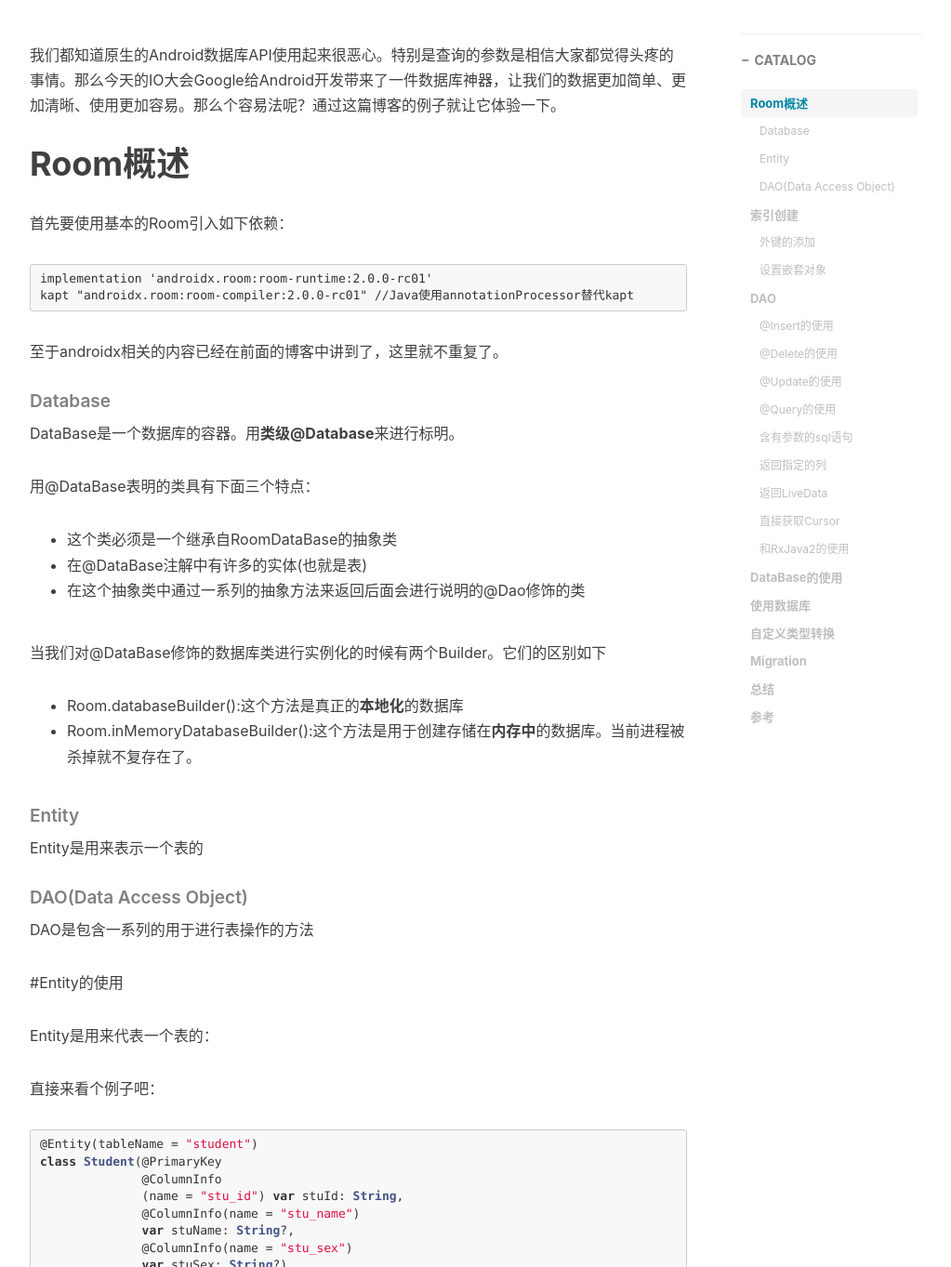
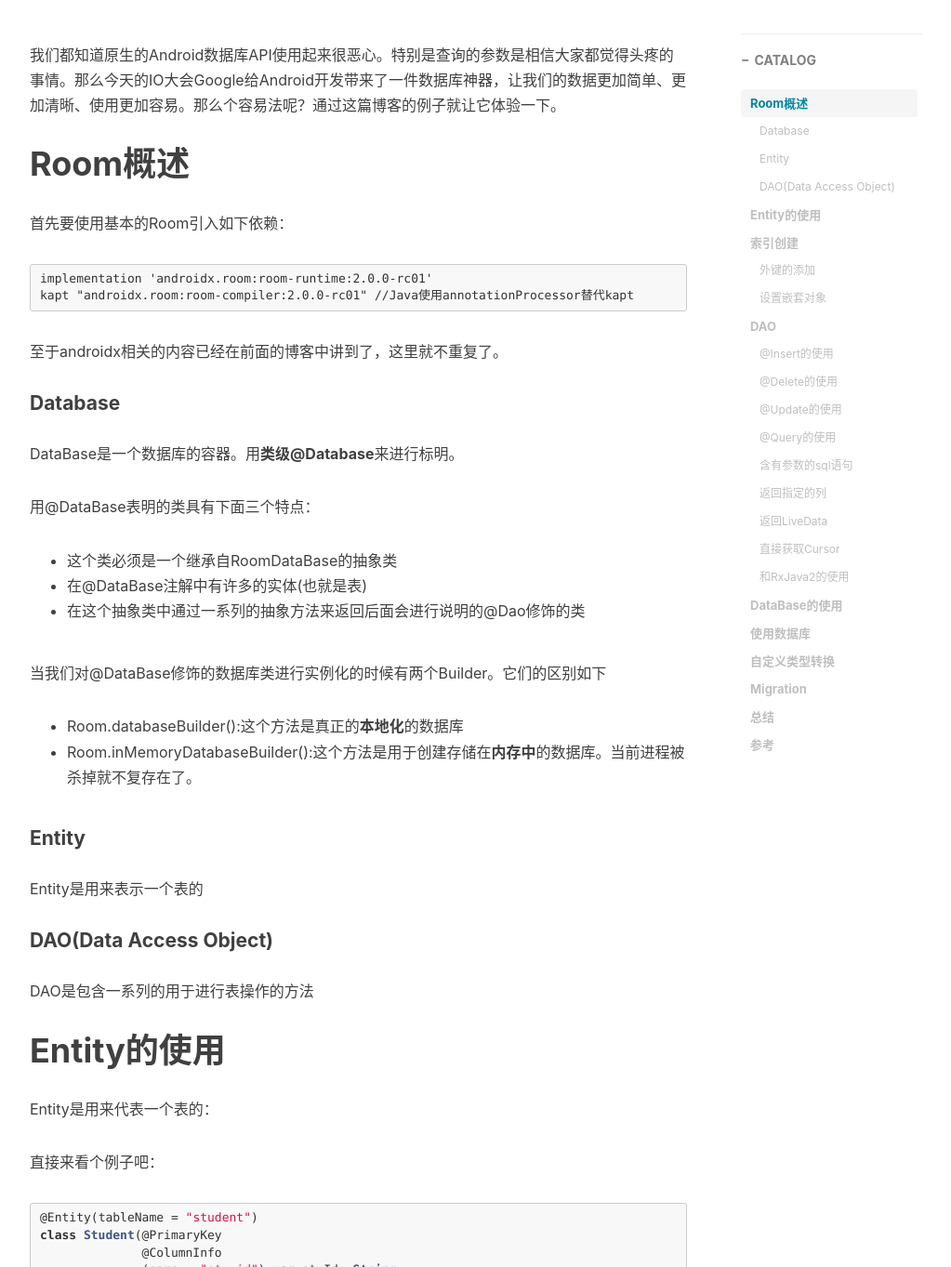
Before and after one commit to Anriku/Anriku.github.io, a Jekyll site: the page built from _posts/2018-08-07-Android数据库神器之Room.md, in a window 1280 px wide and 1400 px high, scrolled down 490 px, cut to the strip 37-1400 px from the top of the window. Shown: the whole strip at 93% size, without its empty margins (233-1256 px from the left). Built offline with Jekyll 4.4.1, drawn with Linux system fonts in a browser that asks for light colours; nearby versions of some CDN libraries; comment, search, counter and statistics services are not loaded.

```diff
--- a/_posts/2018-08-07-Android数据库神器之Room.md
+++ b/_posts/2018-08-07-Android数据库神器之Room.md
@@ -30,7 +30,7 @@
 
 
 
-##### Database
+#### Database
 
 DataBase是一个数据库的容器。用**类级@Database**来进行标明。
 
@@ -49,19 +49,21 @@
 
 
 
-##### Entity
+#### Entity
 
 Entity是用来表示一个表的
 
 
 
-##### DAO(Data Access Object)
+#### DAO(Data Access Object)
 
 DAO是包含一系列的用于进行表操作的方法
 
 
 
-#Entity的使用
+# Entity的使用
+
+
 
 Entity是用来代表一个表的：
 
```
Also changed, not shown: 1 other file.
